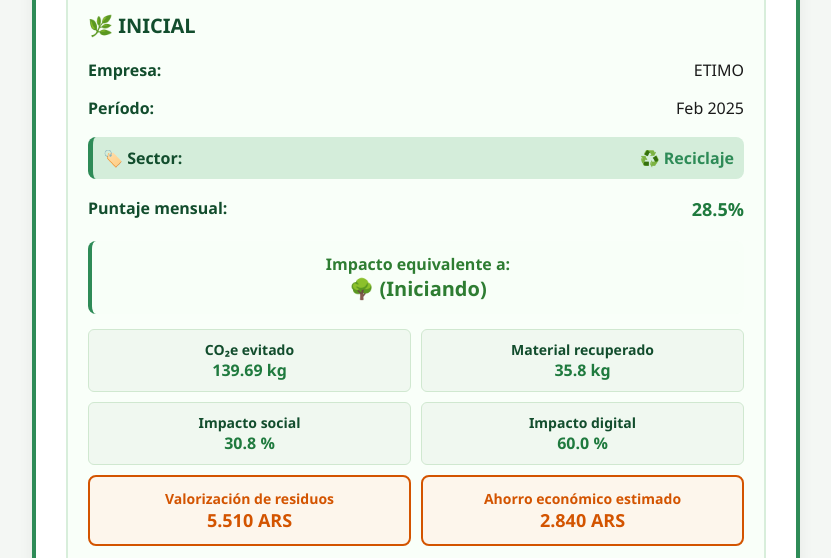
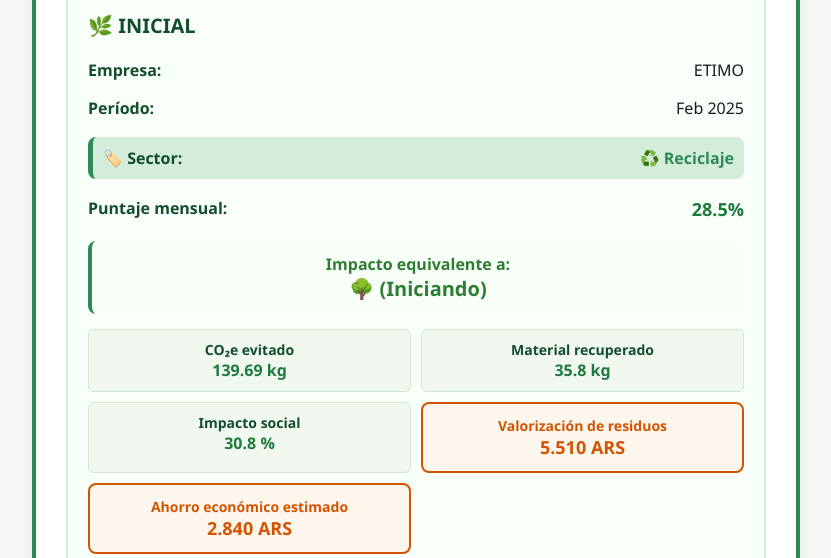
Before and after one commit to RosanaBruschini/mi_sitio_web, a plain HTML site: page insignias/insignia_ETIMO_Feb_2025.html in a window 1280 px wide. Shown: the part 194-752 px from the top of the page, without its empty margins (224-1055 px from the left). Drawn offline with nearby package versions, Linux system fonts and the light colour scheme.

Commit message:
Insignia mensual ETIMO - Feb 2025

```diff
--- a/insignias/insignia_ETIMO_Feb_2025.html
+++ b/insignias/insignia_ETIMO_Feb_2025.html
@@ -215,12 +215,12 @@
             </div>
         <div class="fila"><span class="etiqueta">Puntaje mensual:</span> <span class="valor" style="font-weight: bold; color: #1F7A3E; font-size: 18px;">28.5%</span></div>
 
-        <div class="equivalencia">
+                <div class="equivalencia">
             <strong>Impacto equivalente a:</strong><br>
             <span style="font-size: 20px; font-weight: bold;">🌳 (Iniciando)</span>
         </div>
 
-                <div class="metricas">
+        <div class="metricas">
 
             <div class="metrica">
                 <div style="font-size:14px; color:#124d2d; font-weight:600;">CO₂e evitado</div>
@@ -234,10 +234,6 @@
                 <div style="font-size:14px; color:#124d2d; font-weight:600;">Impacto social</div>
                 <div style="font-size:16px; font-weight:bold; color:#1F7A3E;">30.8 %</div>
             </div>
-            <div class="metrica">
-                <div style="font-size:14px; color:#124d2d; font-weight:600;">Impacto digital</div>
-                <div style="font-size:16px; font-weight:bold; color:#1F7A3E;">60.0 %</div>
-            </div>
             <div class="metrica" style="background: #fdf6ec; border: 2px solid #D35400; border-radius: 8px; padding: 12px;">
                 <div style="font-size:14px; color:#D35400; font-weight:700;">Valorización de residuos</div>
                 <div style="font-size:18px; font-weight:bold; color:#D35400;">5.510 ARS</div>
@@ -247,7 +243,6 @@
                 <div style="font-size:18px; font-weight:bold; color:#D35400;">2.840 ARS</div>
             </div>
         </div>
-
 
 
 
```
